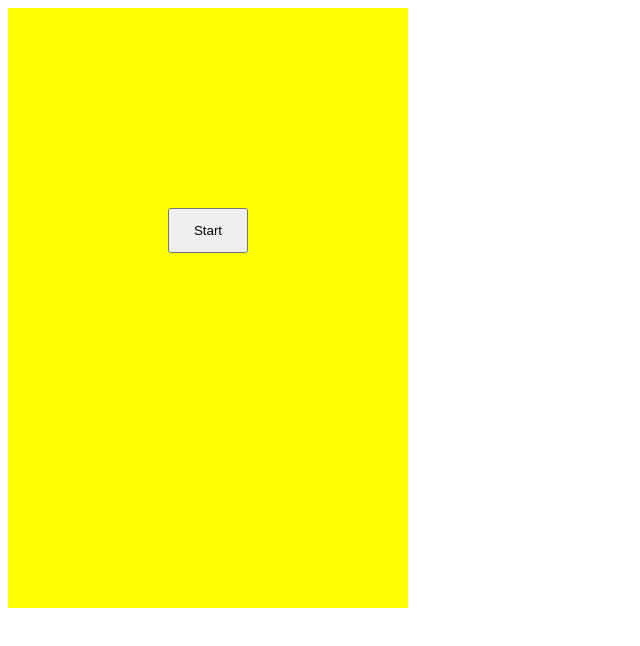
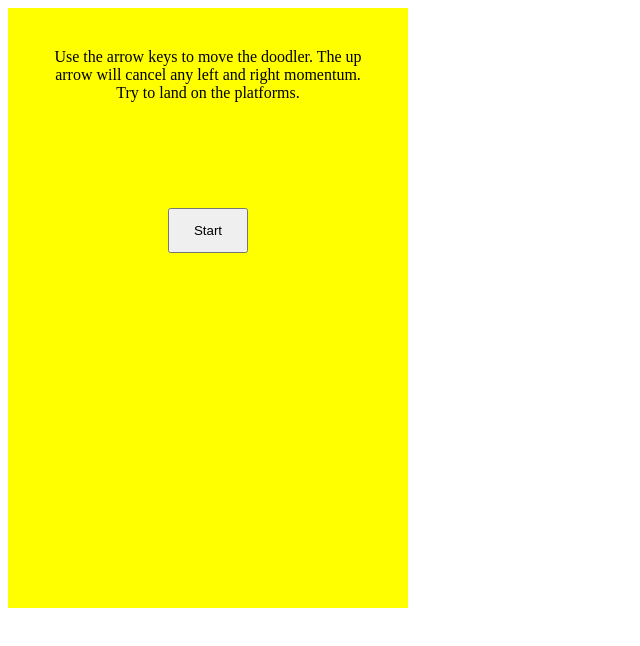
Before and after one commit to SpicyCayenne/doodle-jump, a plain HTML site: page index.html in a window 1280 px wide. Shown: the whole page, without its empty margins (0-640 px from the left). Drawn offline with Linux system fonts and the light colour scheme.

Commit message:
added instructions, updated move platform function

```diff
--- a/app.js
+++ b/app.js
@@ -23,6 +23,11 @@ document.addEventListener('DOMContentLoaded', () =>{
         startBtn.classList.add('startBtn')
         startBtn.addEventListener('click', start)
         startBtn.innerText = buttonText
+        let instructions = document.createElement('div')
+        grid.appendChild(instructions)
+        instructions.classList.add('instructions')
+        instructions.innerText = 'Use the arrow keys to move the doodler. The up arrow will cancel any left and right momentum. Try to land on the platforms.'
+
     }
 
     function createDoodler() {
@@ -64,6 +69,7 @@ document.addEventListener('DOMContentLoaded', () =>{
                 if (platform.bottom < 10) {
                     let firstPlatform = platforms[0].visual
                     firstPlatform.classList.remove('platform')
+                    grid.removeChild(firstPlatform)
                     platforms.shift()
                     score++
                     console.log(platforms)
--- a/style.css
+++ b/style.css
@@ -29,3 +29,8 @@
     top: 200px;
 
 }
+
+.instructions {
+    font-size: 2vmin;
+    padding: 5vmin;
+}
```
